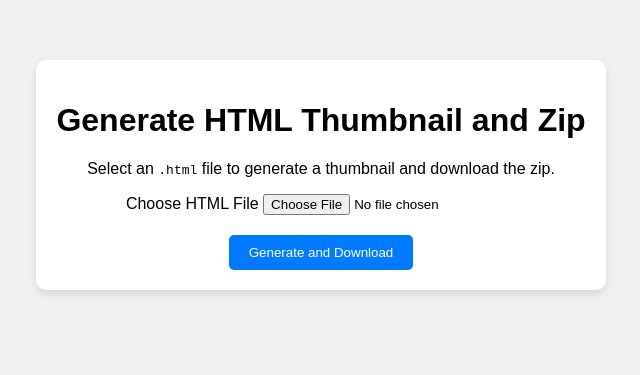
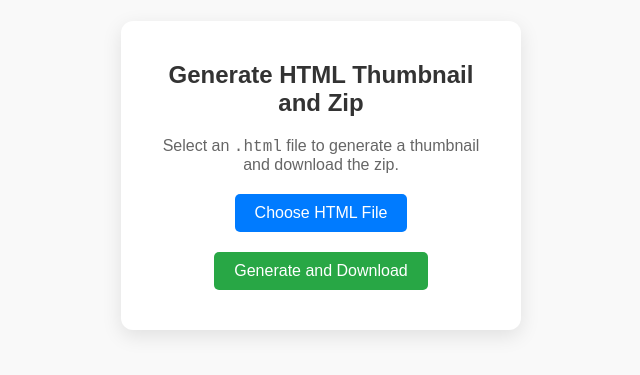
Before and after one commit to devigoradao/ocep-code, a plain HTML site: page index.html in a window 1280 px wide. Shown: the part 225-600 px from the top of the page, without its empty margins (319-959 px from the left). Drawn offline with nearby package versions, Linux system fonts and the light colour scheme.

Commit message:
Update styles.css

```diff
--- a/styles.css
+++ b/styles.css
@@ -1,33 +1,68 @@
+* {
+    margin: 0;
+    padding: 0;
+    box-sizing: border-box;
+}
+
 body {
-    font-family: Arial, sans-serif;
-    background-color: #f0f0f0;
+    font-family: 'Arial', sans-serif;
+    background-color: #f9f9f9;
     display: flex;
     justify-content: center;
     align-items: center;
     height: 100vh;
-    margin: 0;
 }
 
 .container {
-    background-color: white;
-    padding: 20px;
-    border-radius: 10px;
-    box-shadow: 0 4px 8px rgba(0,0,0,0.1);
+    background-color: #fff;
+    padding: 40px;
+    border-radius: 12px;
+    box-shadow: 0 6px 20px rgba(0, 0, 0, 0.1);
+    max-width: 400px;
     text-align: center;
 }
 
-button {
-    margin-top: 20px;
+h1 {
+    font-size: 24px;
+    color: #333;
+    margin-bottom: 20px;
+}
+
+p {
+    font-size: 16px;
+    color: #666;
+    margin-bottom: 20px;
+}
+
+.file-upload {
+    margin-bottom: 20px;
+}
+
+.file-label {
+    display: inline-block;
     padding: 10px 20px;
     background-color: #007BFF;
+    color: white;
+    border-radius: 5px;
+    cursor: pointer;
+}
+
+input[type="file"] {
+    display: none;
+}
+
+button {
+    padding: 10px 20px;
+    background-color: #28a745;
     color: white;
     border: none;
     border-radius: 5px;
     cursor: pointer;
+    font-size: 16px;
 }
 
 button:hover {
-    background-color: #0056b3;
+    background-color: #218838;
 }
 
 #previewContainer {
```
